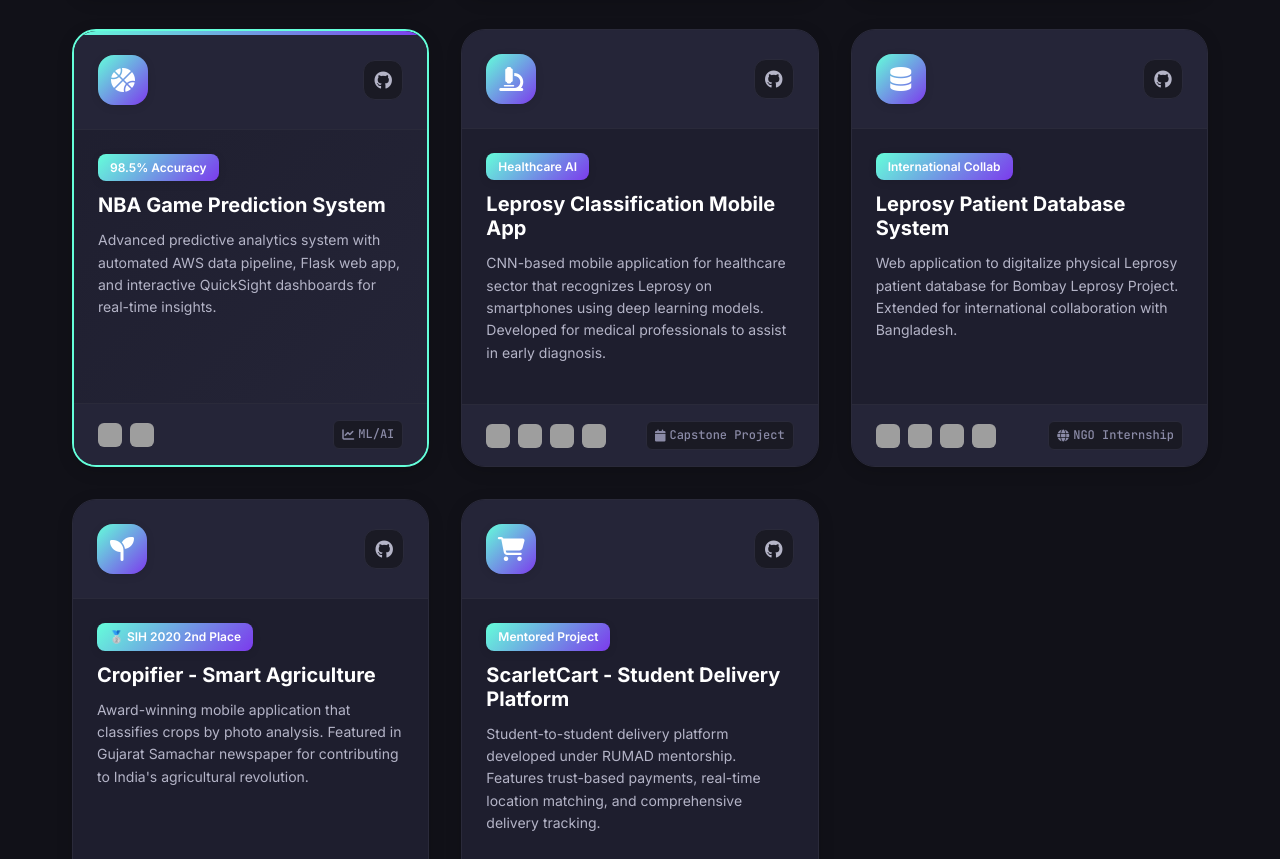
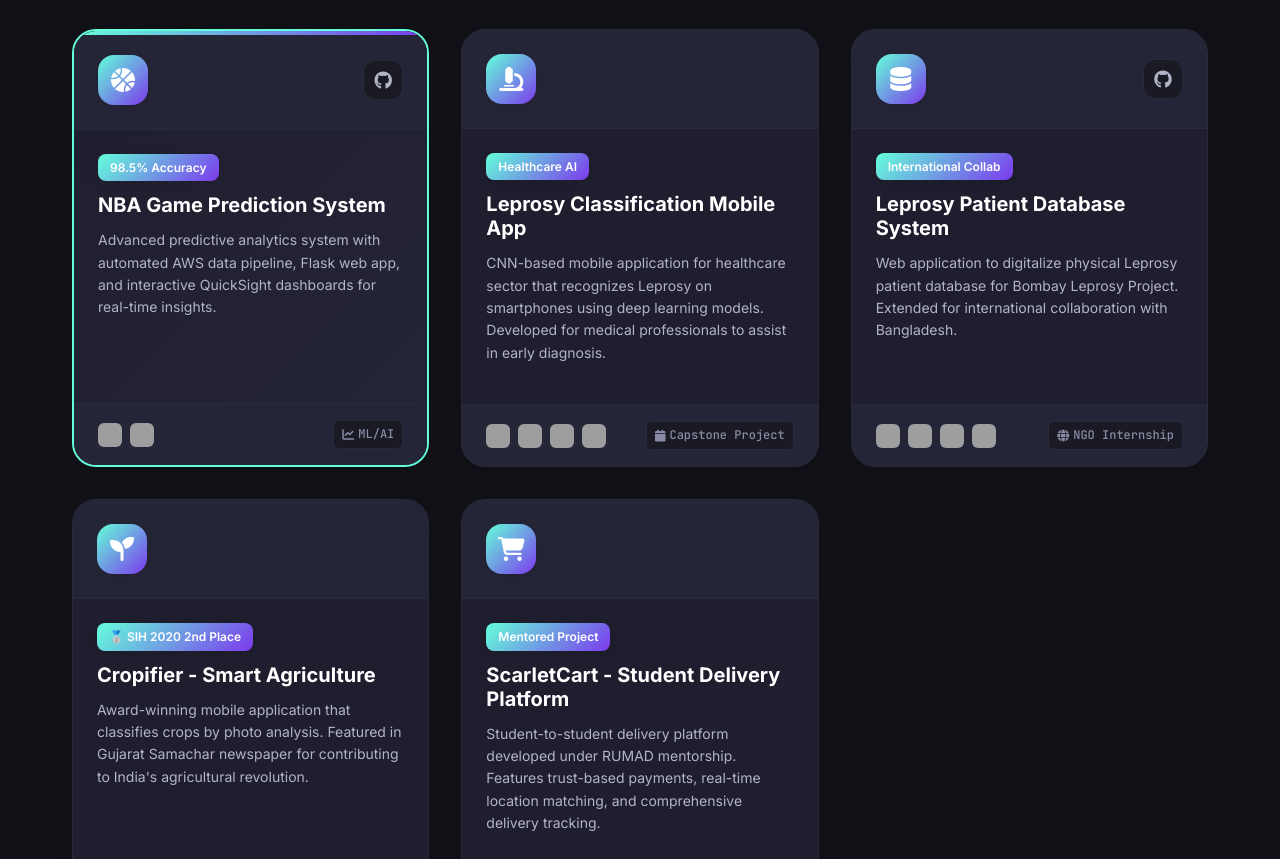
Before and after one commit to khyatip19/khyatip19.github.io, a plain HTML site: page index.html in a window 1280 px wide. Shown: the part 5574-6433 px from the top of the page. Drawn offline with nearby package versions, Linux system fonts and the light colour scheme; grey boxes are pictures that could not be loaded.

Commit message:
Private repo fix

```diff
--- a/index.html
+++ b/index.html
@@ -600,9 +600,10 @@
                             <i class="fas fa-microscope"></i>
                         </div>
                         <div class="project-card-links">
-                            <a href="https://github.com/khyatip19/FinalYearProject" target="_blank" rel="noopener noreferrer" aria-label="GitHub">
+
+                            <!-- <a href="https://github.com/khyatip19/FinalYearProject" target="_blank" rel="noopener noreferrer" aria-label="GitHub">
                                 <i class="fab fa-github"></i>
-                            </a>
+                            </a> -->
                         </div>
                     </div>
                     <div class="project-card-body">
@@ -674,9 +675,9 @@
                             <i class="fas fa-seedling"></i>
                         </div>
                         <div class="project-card-links">
-                            <a href="https://github.com/khyatip19/NM378_code4cause" target="_blank" rel="noopener noreferrer" aria-label="GitHub">
+                            <!-- <a href="https://github.com/khyatip19/NM378_code4cause" target="_blank" rel="noopener noreferrer" aria-label="GitHub">
                                 <i class="fab fa-github"></i>
-                            </a>
+                            </a> -->
                         </div>
                     </div>
                     <div class="project-card-body">
@@ -711,9 +712,9 @@
                             <i class="fas fa-shopping-cart"></i>
                         </div>
                         <div class="project-card-links">
-                            <a href="https://github.com/khyatip19/ScarletCart" target="_blank" rel="noopener noreferrer" aria-label="GitHub">
+                            <!-- <a href="https://github.com/khyatip19/ScarletCart" target="_blank" rel="noopener noreferrer" aria-label="GitHub">
                                 <i class="fab fa-github"></i>
-                            </a>
+                            </a> -->
                         </div>
                     </div>
                     <div class="project-card-body">
```
